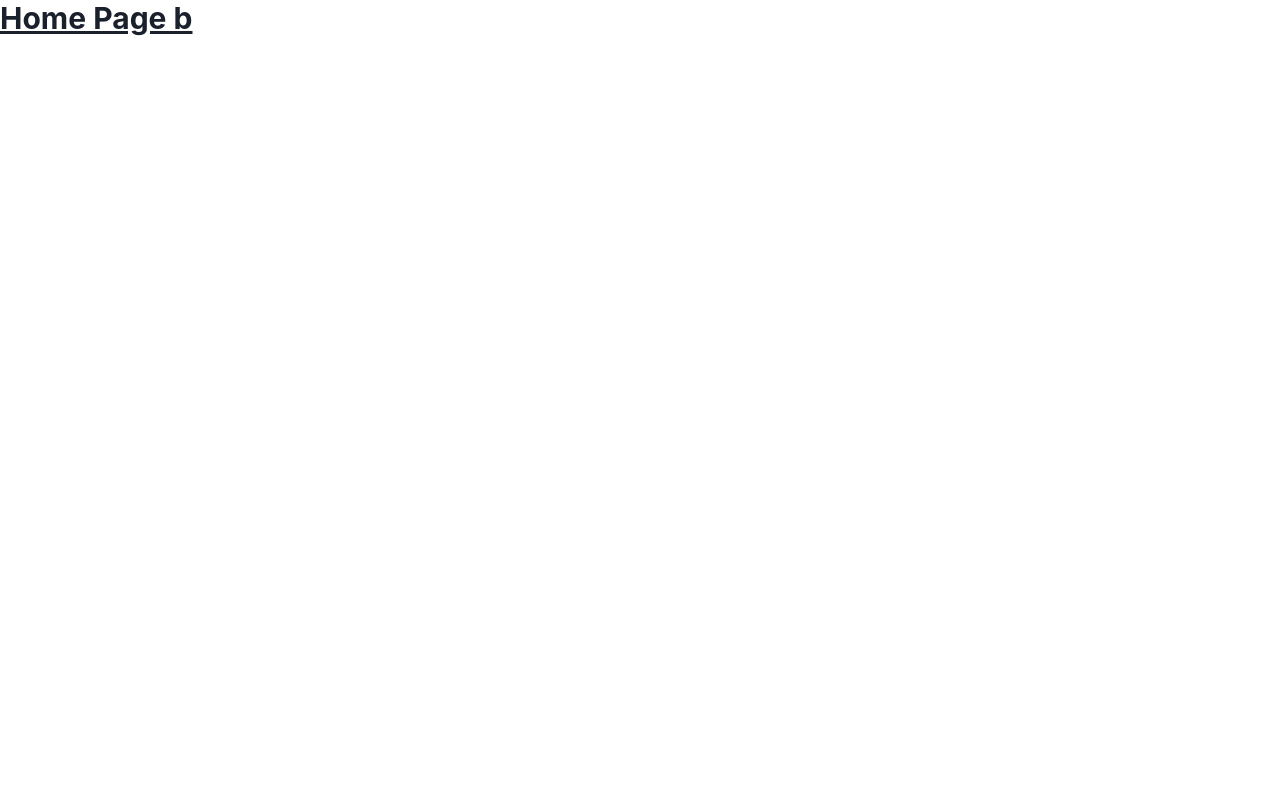
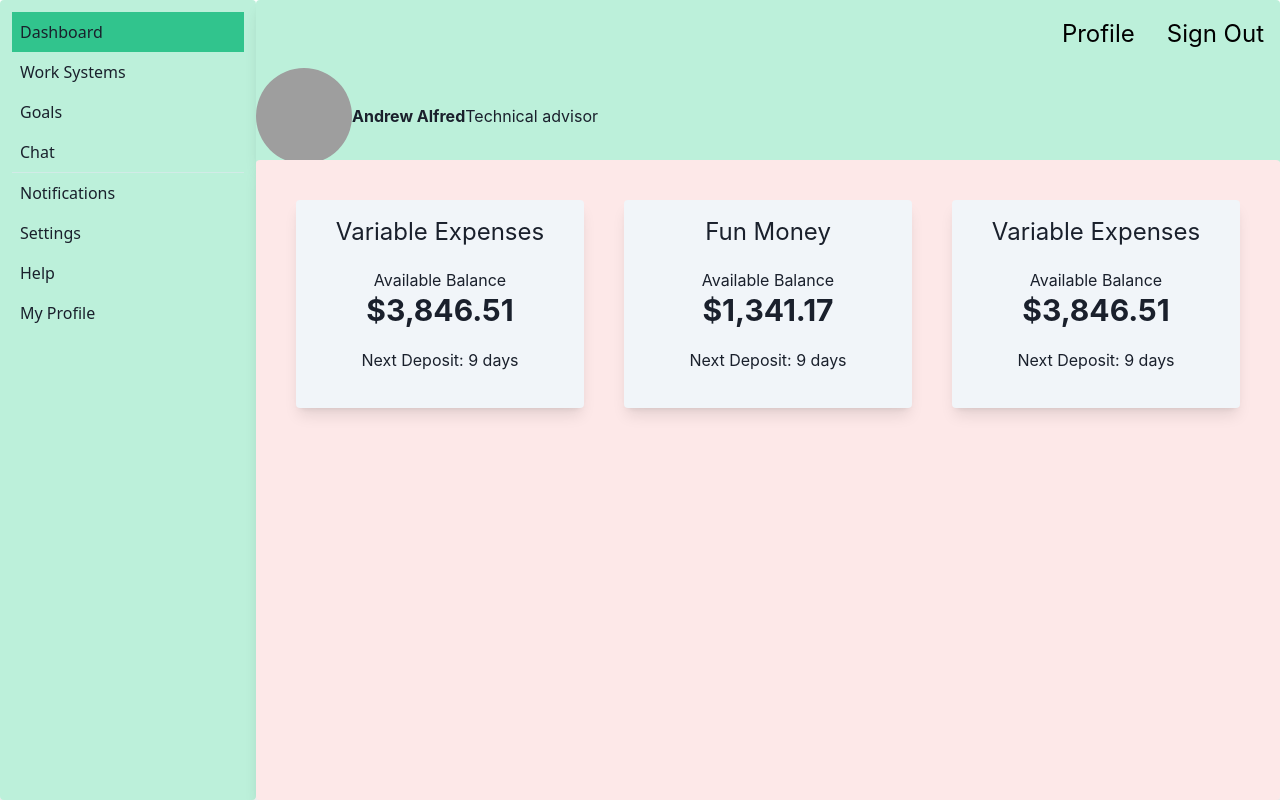
Before and after one commit to WorthyFinancial/WebApp, a Next.js app: page / in a window 1280 px wide. Built offline with nearby package versions, Linux system fonts and the light colour scheme; grey boxes are pictures that could not be loaded.

Commit message:
Updated the format of the dashboard. Put elements in place. Made separate components for main section and the layout. and finally created a template for future pages to use.

```diff
--- /dev/null
+++ b/src/components/layout.jsx
@@ -0,0 +1,54 @@
+import { Divider, Avatar } from '@chakra-ui/react';
+import SignInNav from "@/components/Navigation/SignInNav";
+import Logo from '@/components/Logo';
+
+export default function Layout() {
+        return (
+            <div>
+                <div className='flex flex-row flex-wrap shadow-lg rounded w-screen h-full'>
+                    <div className="basis-1/5 w-1/5 h-screen bg-green-200 shadow-lg rounded p-3">
+                        <div class="flex font-sans p-2 bg-green-400">
+                                Dashboard
+                        </div>
+                        <div class="flex font-sans p-2">
+                                Work Systems
+                        </div>
+                        <div class="flex font-sans p-2">
+                                Goals
+                        </div>
+                        <div class="flex font-sans p-2">
+                                Chat
+                        </div>
+
+                        <Divider colorScheme={"blackAlpha"}/>
+
+                        <div class="flex font-sans p-2">
+                                Notifications
+                        </div>
+                        <div class="flex font-sans p-2">
+                                Settings
+                        </div>
+                        <div class="flex font-sans p-2">
+                                Help
+                        </div>
+                        <div class="flex font-sans p-2 object-none object-bottom">
+                            <a>My Profile</a>
+                        </div>
+                    </div>
+                    <div className="basis-4/5 w-4/5 h-1/5 bg-green-200 shadow-lg rounded">
+                        <SignInNav className="float-right"/>
+                        <div>
+                            <div class="flex items-center">
+                            <Avatar size='xl' name='Christian Nwamba' src='https://bit.ly/code-beast' />
+                                <div>
+                                    <strong>Andrew Alfred</strong>
+                                    <span>Technical advisor</span>
+                                </div>
+                            </div>
+                        </div>
+                    </div>
+
+                </div>
+            </div>
+        )
+      }
--- a/src/pages/dashboard.jsx
+++ b/src/pages/dashboard.jsx
@@ -1,4 +1,5 @@
-import { Flex, Spacer, Box, Divider } from '@chakra-ui/react';
+import { Flex, Spacer, Box, Divider,
+    Avatar, AvatarBadge, AvatarGroup } from '@chakra-ui/react';
 import MainNavigation from "@/components/Navigation/MainNavigation";
 import SignInNav from "@/components/Navigation/SignInNav";
 import Logo from '@/components/Logo';
@@ -6,34 +7,30 @@ import Logo from '@/components/Logo';
 export default function Dashboard() {
     return (
         <div>
-
-            <div className='flex flex-row shadow-lg rounded w-screen h-full bg-slate-100'>
-                <div className="basis-1/4 w-1/4 h-screen bg-green-200 shadow-lg rounded p-3">
-                    <div class="flex font-sans p-2 bg-green-400">
-                            Dashboard
+             <div className="flex flex-nowrap shadow-lg rounded bg-red-100 p-5 absolute basis-4/5 w-4/5 h-4/5 bottom-0 right-0">
+                        <div className="w-1/3 h-52 shadow-lg rounded bg-slate-100 m-5 text-center">
+                            <h2 className='text-2xl m-4'>Variable Expenses</h2>
+                            <div className='m-5'>
+                                <p>Available Balance</p>
+                                <h1 className='text-3xl font-bold'>$3,846.51</h1>
                             </div>
-                    <div class="flex font-sans p-2">
-                            Work Systems
+                            <p>Next Deposit: 9 days</p>
                         </div>
-                    <div class="flex font-sans p-2">
-                            Goals
+                        <div className="w-1/3 h-52 shadow-lg rounded bg-slate-100 m-5 text-center">
+                            <h2 className='text-2xl m-4'>Fun Money</h2>
+                            <div className='m-5'>
+                                <p>Available Balance</p>
+                                <h1 className='text-3xl font-bold'>$1,341.17</h1>
                             </div>
-                    <div class="flex font-sans p-2">
-                            Chat
+                            <p>Next Deposit: 9 days</p>
                         </div>
-                    <Divider/>
-                    <div class="flex font-sans p-2">
-                            Notifications
+                        <div className="w-1/3 h-52 shadow-lg rounded bg-slate-100 m-5 text-center">
+                            <h2 className='text-2xl m-4'>Variable Expenses</h2>
+                            <div className='m-5'>
+                                <p>Available Balance</p>
+                                <h1 className='text-3xl font-bold'>$3,846.51</h1>
                             </div>
-                    <div class="flex font-sans p-2">
-                            Settings
-                    </div>
-                    <div class="flex font-sans p-2">
-                            Help
-                    </div>
-                </div>
-                <div className="basis-3/4 w-3/4 h-52 bg-green-200 shadow-lg rounded">
-                    <SignInNav />
+                            <p>Next Deposit: 9 days</p>
                         </div>
                     </div>
         </div>
--- a/src/pages/index.js
+++ b/src/pages/index.js
@@ -1,7 +1,11 @@
+import Layout from "@/components/layout"
+import Dashboard from "./dashboard"
+
 export default function Home() {
   return (
-  <h1 className="text-3xl font-bold underline">
-      Home Page b
-    </h1>
+    <main>
+      <Layout />
+      <Dashboard />
+    </main>
   )
 }
--- /dev/null
+++ b/src/pages/pageTemplate.jsx
@@ -0,0 +1,10 @@
+//Each page will change only the main section of the dashboard.
+//Use this setup to put contents in the main section of the dashboard
+export default function TestLayout() {
+    return (
+        <div>
+             <div className="flex flex-nowrap shadow-lg rounded bg-red-100 p-5 absolute basis-4/5 w-4/5 h-4/5 bottom-0 right-0">
+            </div>
+        </div>
+    )
+}
```
Lines whose indentation alone changed are shown as unchanged.
